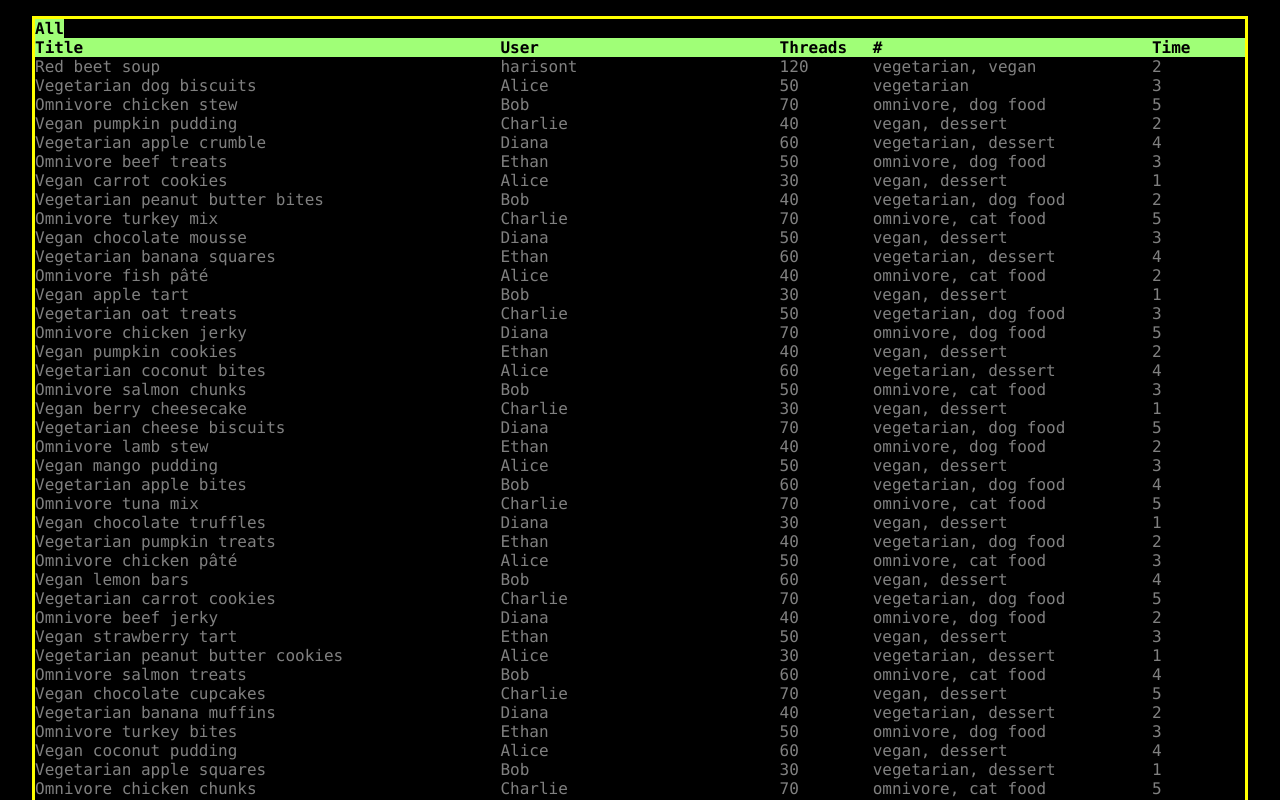
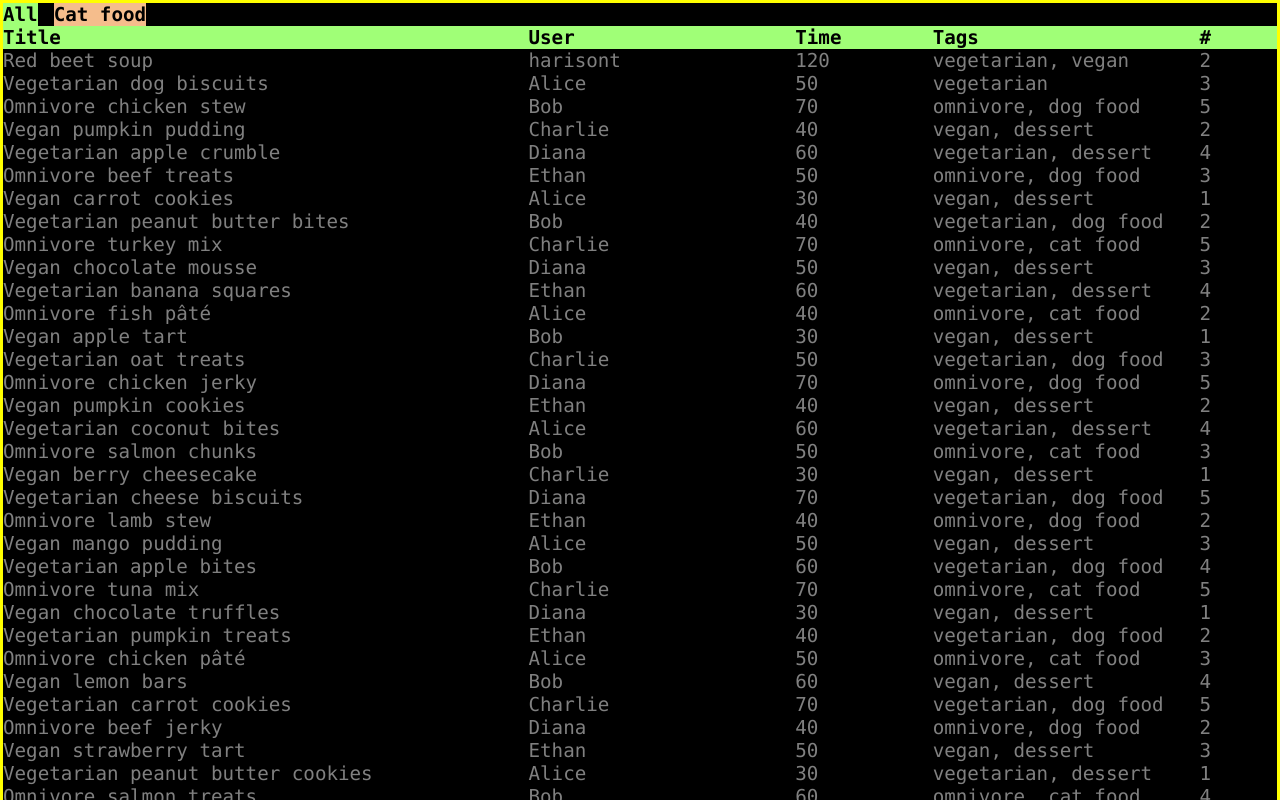
Before and after one commit to rapunschel/concurrent-cooking, a React (Vite) app: page / in a window 1280 px wide. Shown: the top 800 px of the page. Built offline with nearby package versions, Linux system fonts and the light colour scheme.

Commit message:
responsive css

```diff
--- a/src/routes/home.css
+++ b/src/routes/home.css
@@ -12,13 +12,34 @@
 
 body {
   border: yellow solid 3px;
-  margin: 1em 2em 0 2em;
 }
 
-.recipe-item,
-.metadata {
-  display: grid;
-  grid-template-columns: 5fr 3fr 1fr 3fr 1fr;
+@media (min-width: 0px) {
+  .category-list > p,
+  .metadata > p,
+  .recipe-item > p {
+    font-size: 1rem;
+  }
+
+  .recipe-item,
+  .metadata {
+    display: grid;
+    grid-gap: clamp(4px, 8px, 12px);
+    grid-template-columns: 1fr 0.5fr 0.3fr 1fr 0.3fr;
+  }
+}
+
+@media (min-width: 700px) {
+  .category-list > p,
+  .metadata > p,
+  .recipe-item > p {
+    font-size: 1.2rem;
+  }
+  .recipe-item,
+  .metadata {
+    display: grid;
+    grid-template-columns: 2fr 1fr 0.5fr 1fr 0.3fr;
+  }
 }
 
 .metadata {
--- a/src/routes/home.tsx
+++ b/src/routes/home.tsx
@@ -17,14 +17,14 @@ export default function Home() {
       <div className="category-list">
         {/* TODO react element for categories */}
         <p style={{ backgroundColor: "rgb(160, 255, 119)" }}>All</p>
-        <p>Cat food</p>
+        <p style={{ backgroundColor: "rgba(245, 189, 140, 1)" }}>Cat food</p>
       </div>
       <div className="metadata">
         <p>Title</p>
         <p>User </p>
-        <p>Threads</p>
+        <p>Time</p>
+        <p>Tags</p>
         <p>#</p>
-        <p>Time</p>
       </div>
       <div className="recipe-container">
         {data.map((recipe, index) => {
@@ -43,7 +43,6 @@ function RecipeItem(props: RecipeMetaData) {
         <p>{title}</p>
         <p>{user}</p>
         <p>{time}</p>
-
         <p>{tags.join(", ")}</p>
         <p>{threads}</p>
       </div>
```
